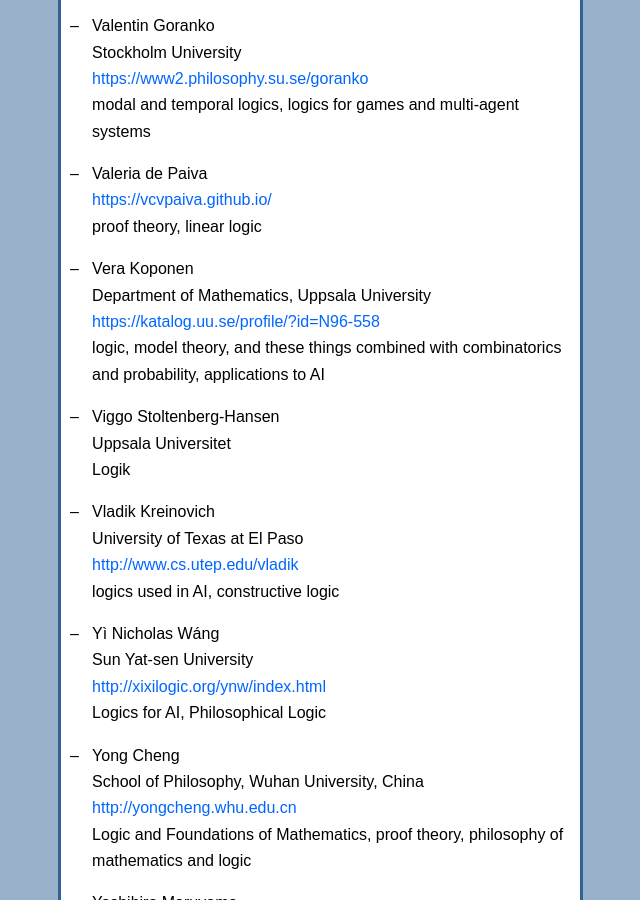
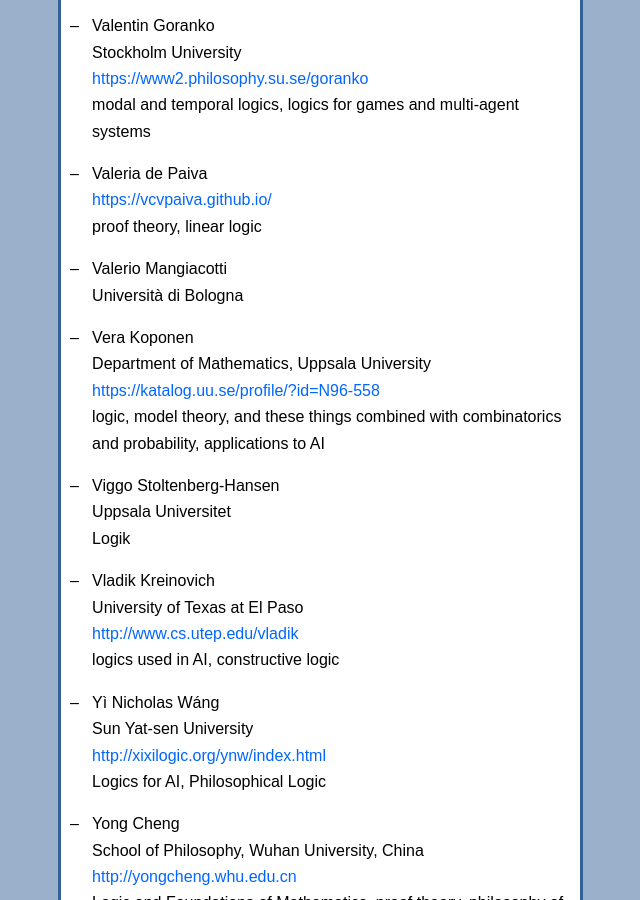
Before and after one commit to scandinavianlogic/scandinavianlogic.github.io, a Jekyll site: the page built from members.md, in a window 1280 px wide and 900 px high, scrolled down 22370 px. Shown: the whole window, without its empty margins (453-1093 px from the left). Built offline with Jekyll 4.4.1, drawn with Linux system fonts in a browser that asks for light colours.

Commit message:
new member

```diff
--- a/members.md
+++ b/members.md
@@ -855,6 +855,9 @@ membership.
   <https://vcvpaiva.github.io/>
   proof theory, linear logic
 
+- Valerio Mangiacotti
+  Università di Bologna
+
 - Vera Koponen
   Department of Mathematics, Uppsala University
   <https://katalog.uu.se/profile/?id=N96-558>
```
